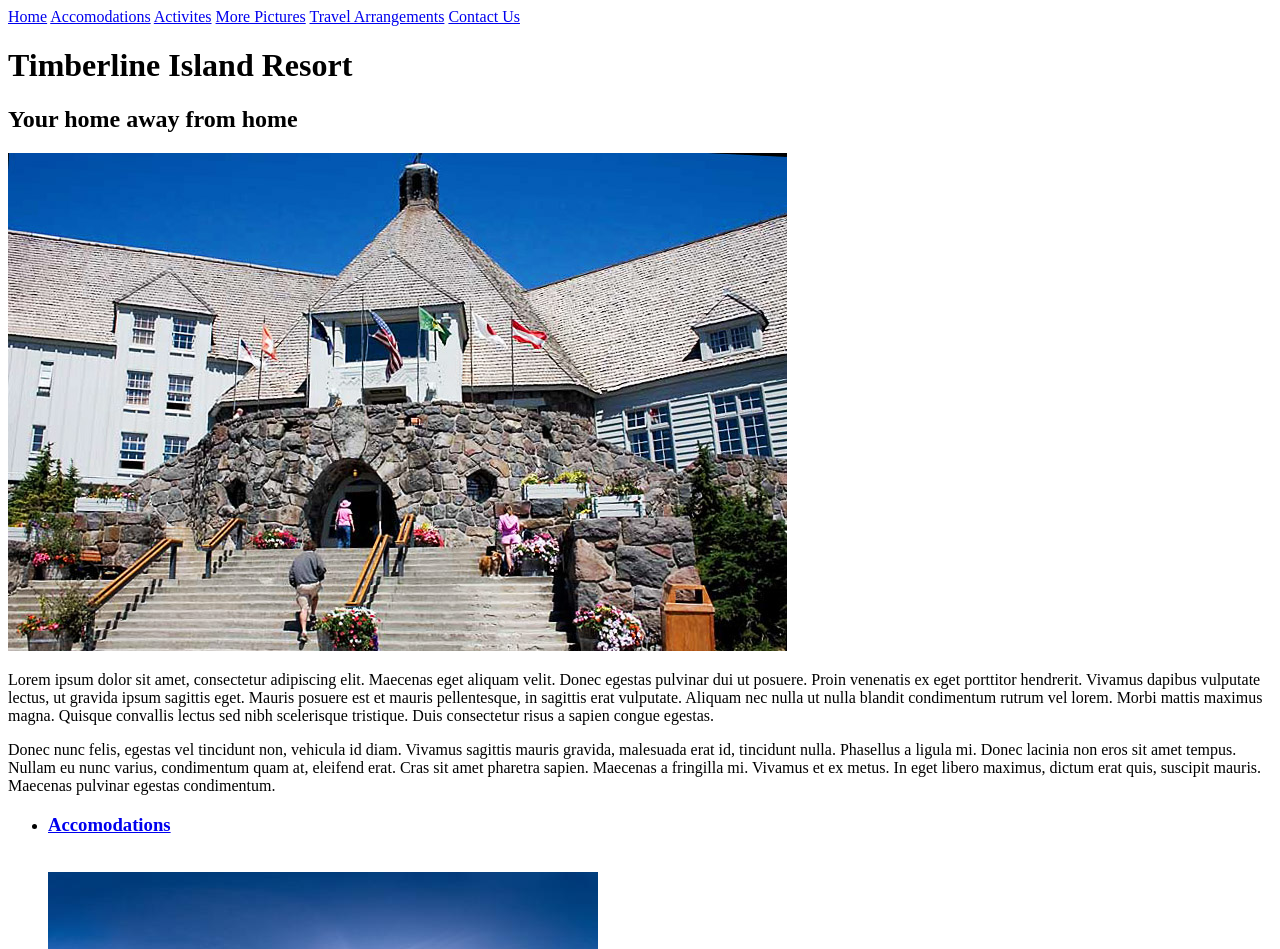
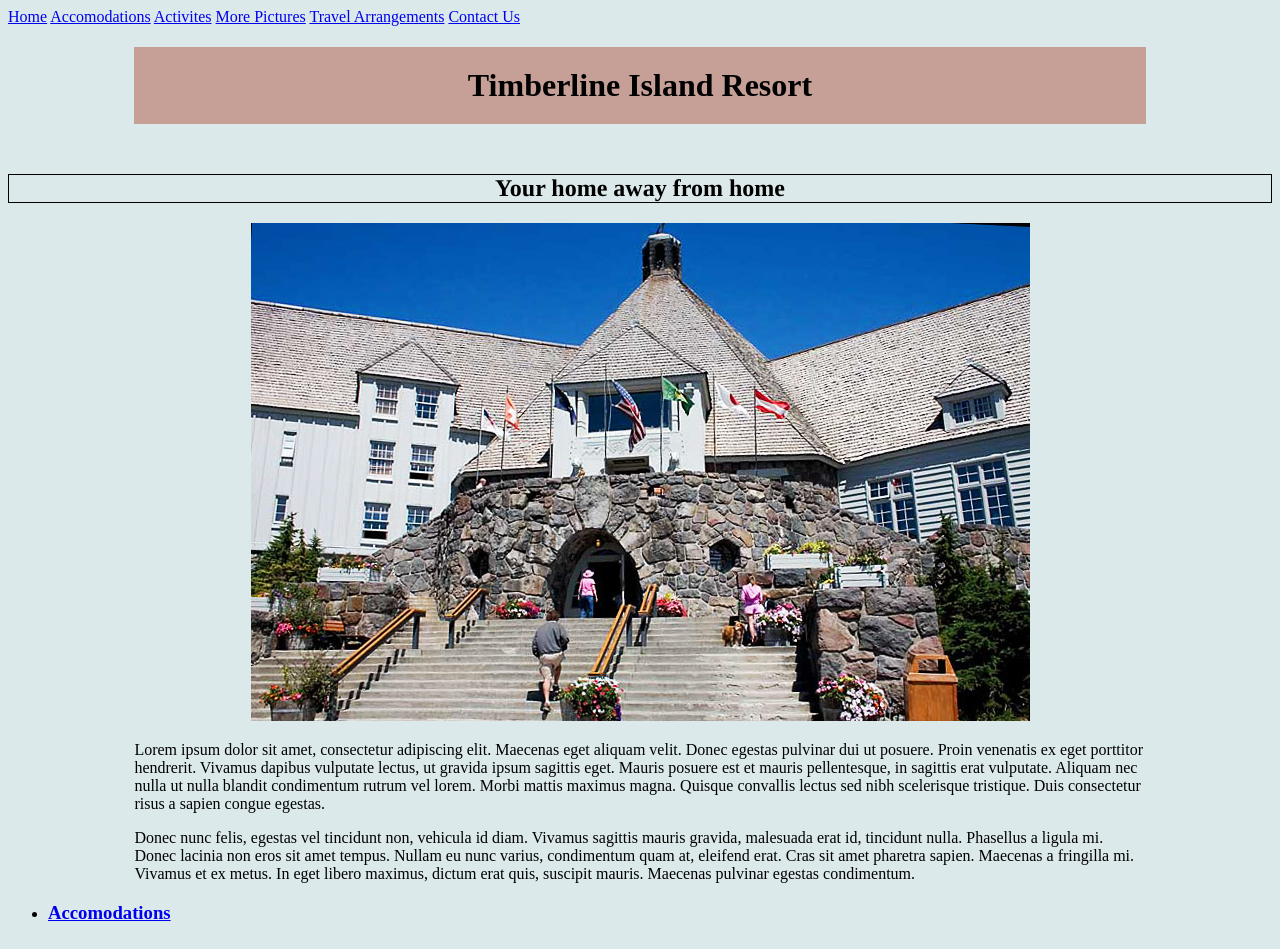
Before and after one commit to andrademichael/Timberline-Resort, a plain HTML site: page index.html in a window 1280 px wide. Shown: the top 949 px of the page. Drawn offline with Linux system fonts and the light colour scheme.

Commit message:
Add a css style sheet

```diff
--- a/css/styles.css
+++ b/css/styles.css
@@ -1 +1,39 @@
-.italic
+body{
+  background-color: #DBE9EA;
+}
+h1{
+  font-family: "times new roman", times;
+  text-align: center;
+  background-color: #C69F97;
+  padding-top: 20px;
+  padding-bottom: 20px;
+  margin-bottom: 50px;
+  margin-left: 10%;
+  margin-right: 10%;
+}
+h2{
+  text-align: center;
+  font-family: times;
+  border: solid 1px;
+
+}
+h3{
+  margin-bottom: 10px;
+}
+#pic{
+  text-align: center;
+}
+ul img{
+  width: 200px;
+  height: auto;
+  margin-bottom: 40px;
+}
+p{
+  width: 80%;
+  margin-left: 10%
+}
+.italic{
+  text-align: center;
+  font-style: italic;
+  font-weight: bolder;
+}
--- a/index.html
+++ b/index.html
@@ -13,7 +13,9 @@
   <a href="contact-info.html">Contact Us</a>
   <h1>Timberline Island Resort</h1>
   <h2>Your home away from home</h2>
-  <img src="img/Timlodge-stairs.jpg" alt="A photograph of the resort">
+  <div id="pic">
+    <img src="img/Timlodge-stairs.jpg" alt="A photograph of the resort">
+  </div>
   <p>Lorem ipsum dolor sit amet, consectetur adipiscing elit. Maecenas eget aliquam velit. Donec egestas pulvinar dui ut posuere. Proin venenatis ex eget porttitor hendrerit. Vivamus dapibus vulputate lectus, ut gravida ipsum sagittis eget. Mauris posuere est et mauris pellentesque, in sagittis erat vulputate. Aliquam nec nulla ut nulla blandit condimentum rutrum vel lorem. Morbi mattis maximus magna. Quisque convallis lectus sed nibh scelerisque tristique. Duis consectetur risus a sapien congue egestas.</p>
   <p>Donec nunc felis, egestas vel tincidunt non, vehicula id diam. Vivamus sagittis mauris gravida, malesuada erat id, tincidunt nulla. Phasellus a ligula mi. Donec lacinia non eros sit amet tempus. Nullam eu nunc varius, condimentum quam at, eleifend erat. Cras sit amet pharetra sapien. Maecenas a fringilla mi. Vivamus et ex metus. In eget libero maximus, dictum erat quis, suscipit mauris. Maecenas pulvinar egestas condimentum.</p>
   <ul>
```
Also changed, not shown: accommodations.html (+3 -1 lines), activities.html (+3 -1 lines), arrangements.html (+3 -1 lines), pictures.html (+1 -1 lines), 1 other file.
